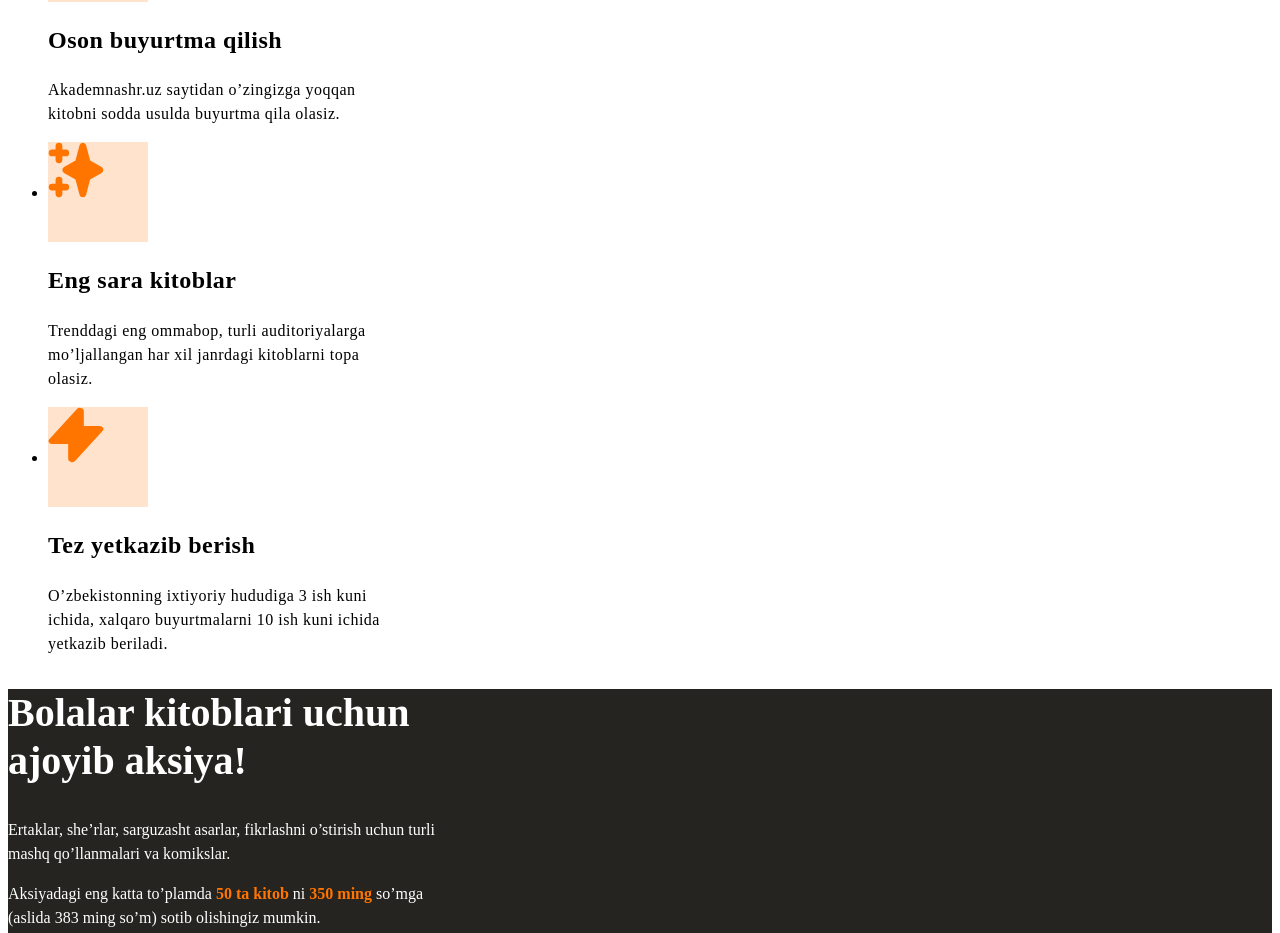
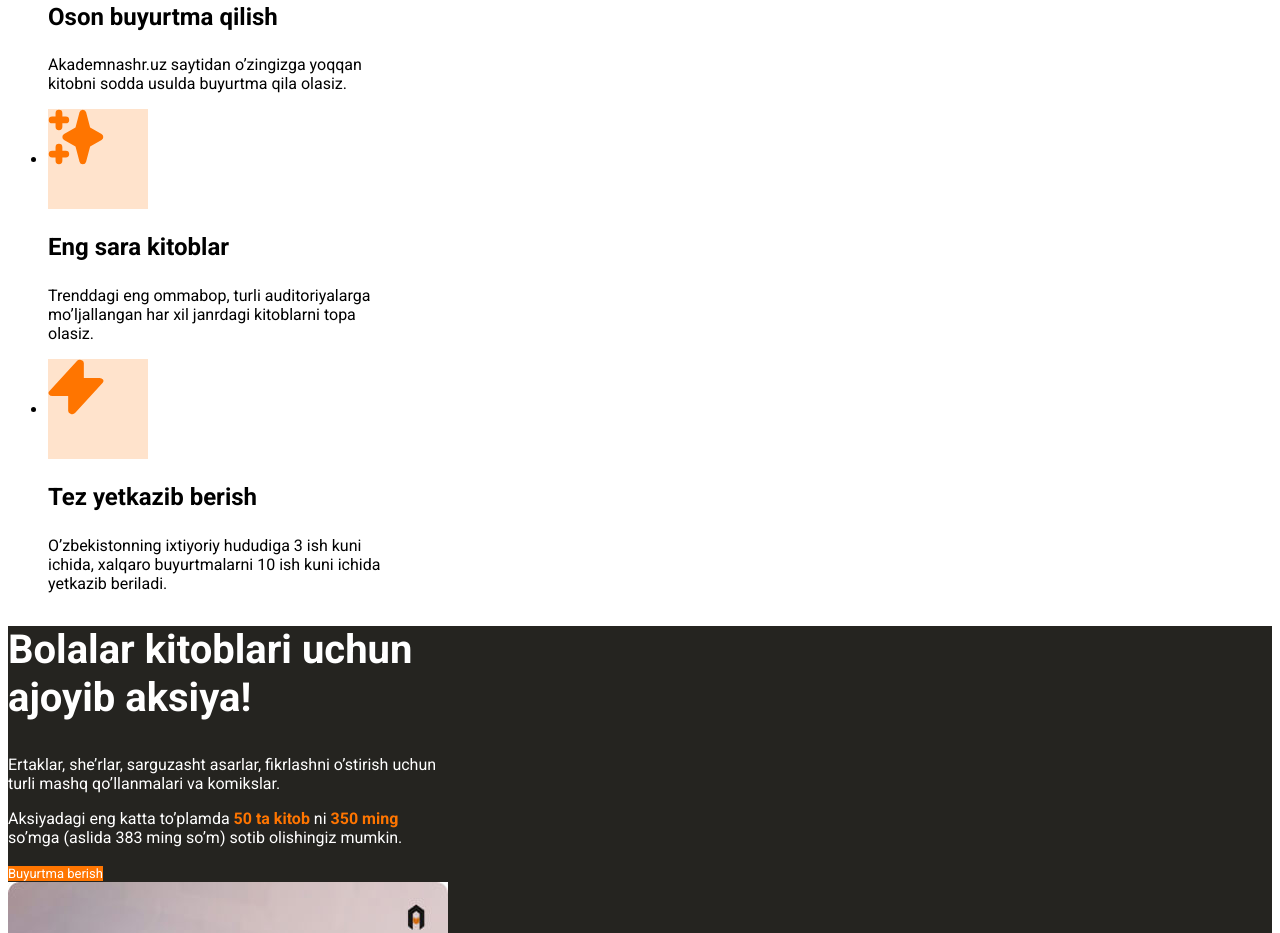
Before and after one commit to MunisbekFrontend/akademnashr., a plain HTML site: page index.html in a window 1280 px wide. Shown: the part 969-1902 px from the top of the page. Drawn offline with Linux system fonts and the light colour scheme.

Commit message:
Add font-family relater styles

```diff
--- a/css/styles.css
+++ b/css/styles.css
@@ -1,3 +1,10 @@
+body {
+font-size: 16px;
+line-height: 1,5;
+font-family: "Roboto","Arial", sans-serif;
+letter-spacing: 0,5px;
+}
+
 .site-header {
   background-color: #fff;
 }
@@ -42,7 +49,7 @@
 .hero-heding {
   font-size: 40px;
   line-height: 1.2;
-  letter-spacing: 0.5px;
+  font-family: "Roboto Condensed","Roboto","Arial" sans-serif;
 }
 
 .hero-img {
@@ -50,16 +57,11 @@
   height: 510px;
 }
 
-.hero-text {
-  font-size: 16px;
-  line-height: 24px;
-  letter-spacing: 0.5px;
-}
-
 .futures-heading {
   width: 440px;
   font-size: 72px;
   line-height: 1.2;
+  font-family: "Roboto Condensed","Roboto","Arial" sans-serif;
   letter-spacing: 0.5px;
 }
 
@@ -76,13 +78,7 @@
 .features-title {
   font-size: 24px;
   line-height: 1.2;
-  letter-spacing: 0.5px;
-}
-
-.feature-info {
-  font-size: 16px;
-  line-height: 1.5;
-  letter-spacing: 0.5px;
+  font-family: "Roboto Condensed","Roboto","Arial" sans-serif;
 }
 
 .promo {
@@ -97,11 +93,7 @@
 .promo-heading {
   font-size: 40px;
   line-height: 48px;
-}
-
-.promo-text {
-  font-size: 16px;
-  line-height: 1.5;
+  font-family: "Roboto Condensed","Roboto","Arial" sans-serif;
 }
 
 .promo-hightlight {
@@ -129,11 +121,10 @@
 
 .site-footer-links {
   width: 224px;
+  line-height: 19px;
 }
 
 .site-footer-links a {
-  font-size: 16px;
-  line-height: 19px;
   text-decoration: none;
   color: #252420;
 }
--- a/index.html
+++ b/index.html
@@ -4,6 +4,13 @@
   <meta charset="UTF-8">
   <meta name="viewport" content="width=device-width, initial-scale=1.0">
   <title>Akademnashr</title>
+
+  <!-- Google Fonts -->
+  <link rel="preconnect" href="https://fonts.googleapis.com">
+  <link rel="preconnect" href="https://fonts.gstatic.com" crossorigin>
+  <link href="https://fonts.googleapis.com/css2?family=Roboto+Condensed:wght@700&family=Roboto:wght@400;500;700&display=swap" rel="stylesheet">
+
+  <!-- Styles -->
   <link rel="stylesheet" href="css/styles.css">
 </head>
 <body>
```
Lines whose indentation alone changed are shown as unchanged.
